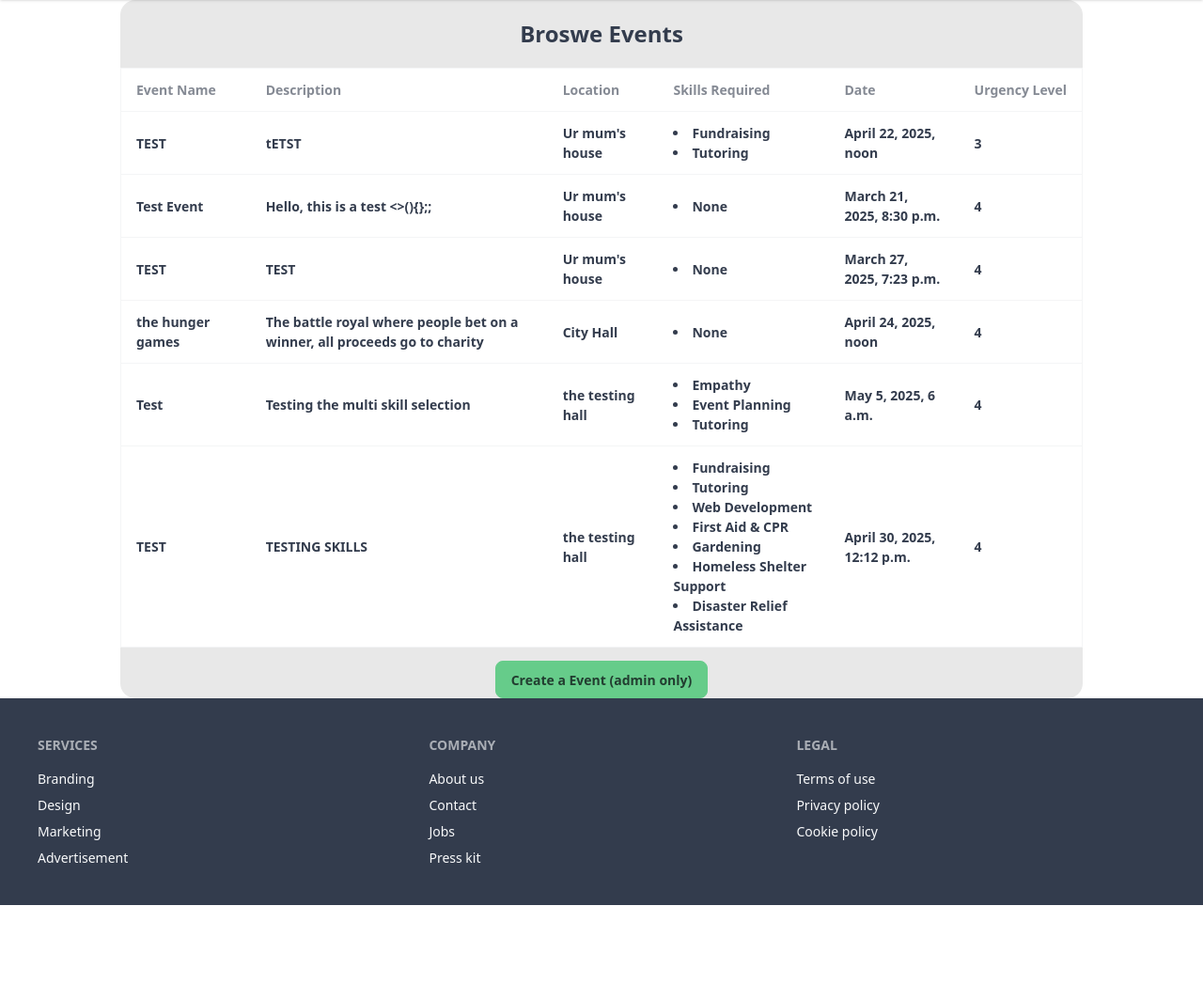
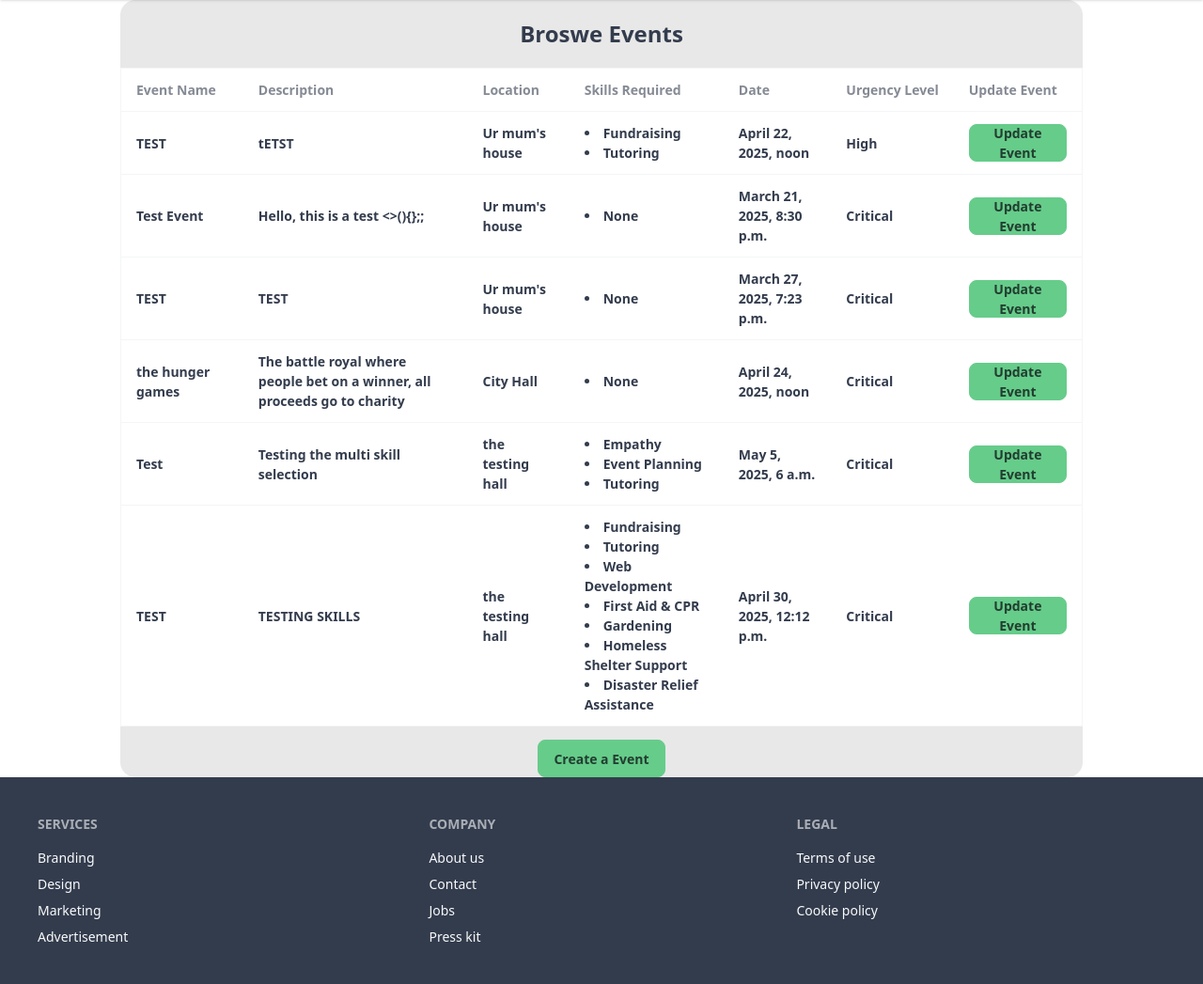
Before and after one commit to alesss-b/kindred-causes, a Django app: page /browse_events/ in a window 1280 px wide. Shown: the part 72-1119 px from the top of the page at 94% size. Before the commit the page ends 1035 px from the top, so only its background shows below. Run offline with Django 5.2, Linux system fonts and the light colour scheme; a user stored in the database is signed in; data comes from the database, SQL or seed files in the repository; both versions use the stored data as it was after the commit; lists and menus that the app fills with data are empty; style sheets or scripts are compiled from the project's sources.

Commit message:
added admin only buttons that allow admins to update and create events

```diff
--- a/kindred_causes/main/templates/event_browser.html
+++ b/kindred_causes/main/templates/event_browser.html
@@ -15,6 +15,10 @@
         <th>Skills Required</th>
         <th>Date</th>
         <th>Urgency Level</th>
+        {% if user.is_staff %}
+        <th>Update Event</th>
+        {% endif %}
+
       </tr>
     </thead>
     <tbody>
@@ -34,7 +38,15 @@
             </ul>
           </th>
           <th>{{event.date}}</th>
-          <th>{{event.urgency}}</th>
+          <th>{{event.get_urgency_display}}</th>
+          {% if user.is_staff %}
+            <th>
+              <a role="button" class="btn btn-primary" type="submit"
+                href="{% url 'edit_event_management' event.pk %}">
+                Update Event
+              </a>
+            </th>
+          {% endif %}
         </tr>
       {% endfor %}
     </tbody>
@@ -43,7 +55,7 @@
 
 
 {% if user.is_staff %}
-<a role="button" class="btn btn-primary" type="submit" href="{% url 'new_event_management' %}"> Create a Event (admin only)</a>
+<a role="button" class="btn btn-primary" type="submit" href="{% url 'new_event_management' %}"> Create a Event</a>
 {% endif %}
 
 {% endblock table_content%}
--- a/kindred_causes/main/urls.py
+++ b/kindred_causes/main/urls.py
@@ -21,6 +21,8 @@ urlpatterns = [
     path('event-management/new/', views.EventManagementCreateView.as_view(), name='new_event_management'),
     path('event-management/edit/<int:pk>/', views.EventManagementUpdateView.as_view(), name='edit_event_management'),
 
+
+
     path('account_management/', views.AccountManagementView.as_view(), name='account_management'),
     path('event-review/edit/<int:pk>/', views.EventReviewUpdateView.as_view(), name='edit_event_review'),
     path('event-review/new/', views.EventReviewCreateView.as_view(), name='new_event_review'),
```
Also changed, not shown: kindred_causes/main/forms.py (+16 -5 lines), kindred_causes/main/templates/event_management.html (+4 -4 lines), kindred_causes/db.sqlite3.
